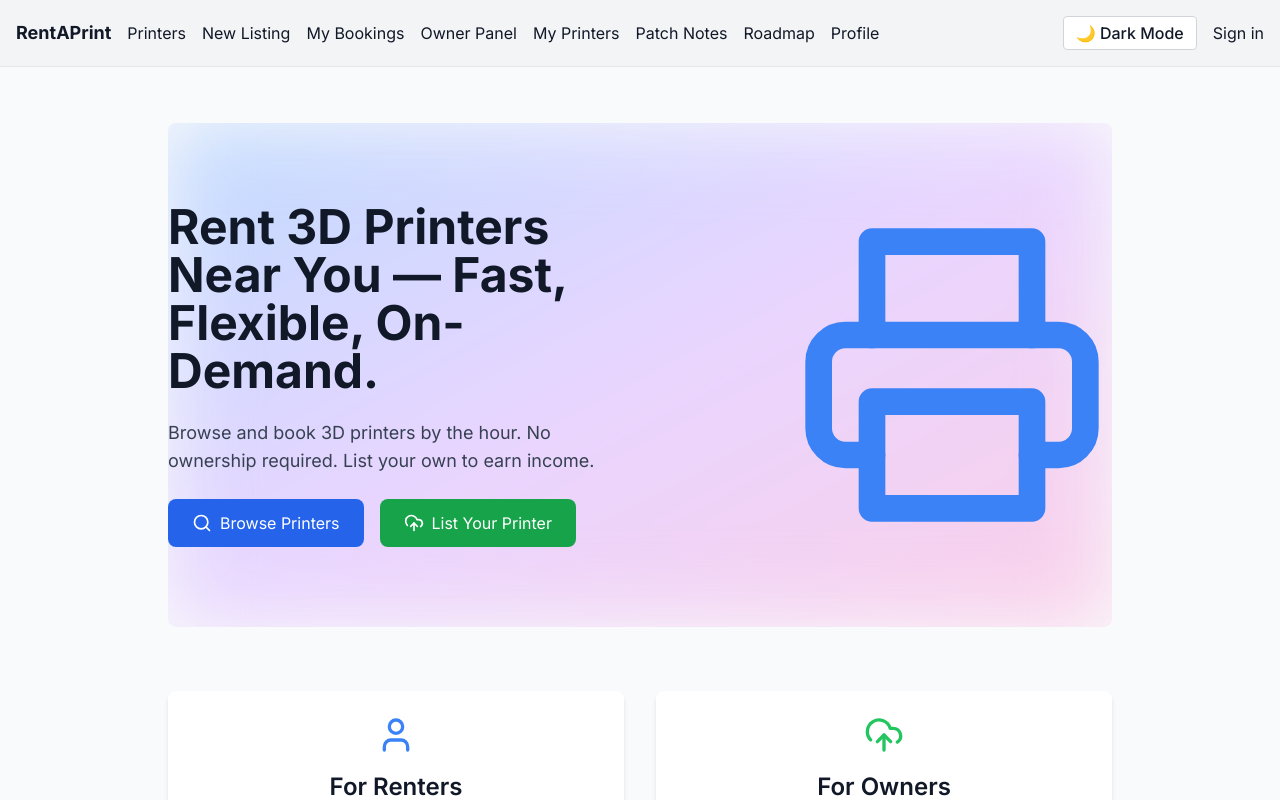
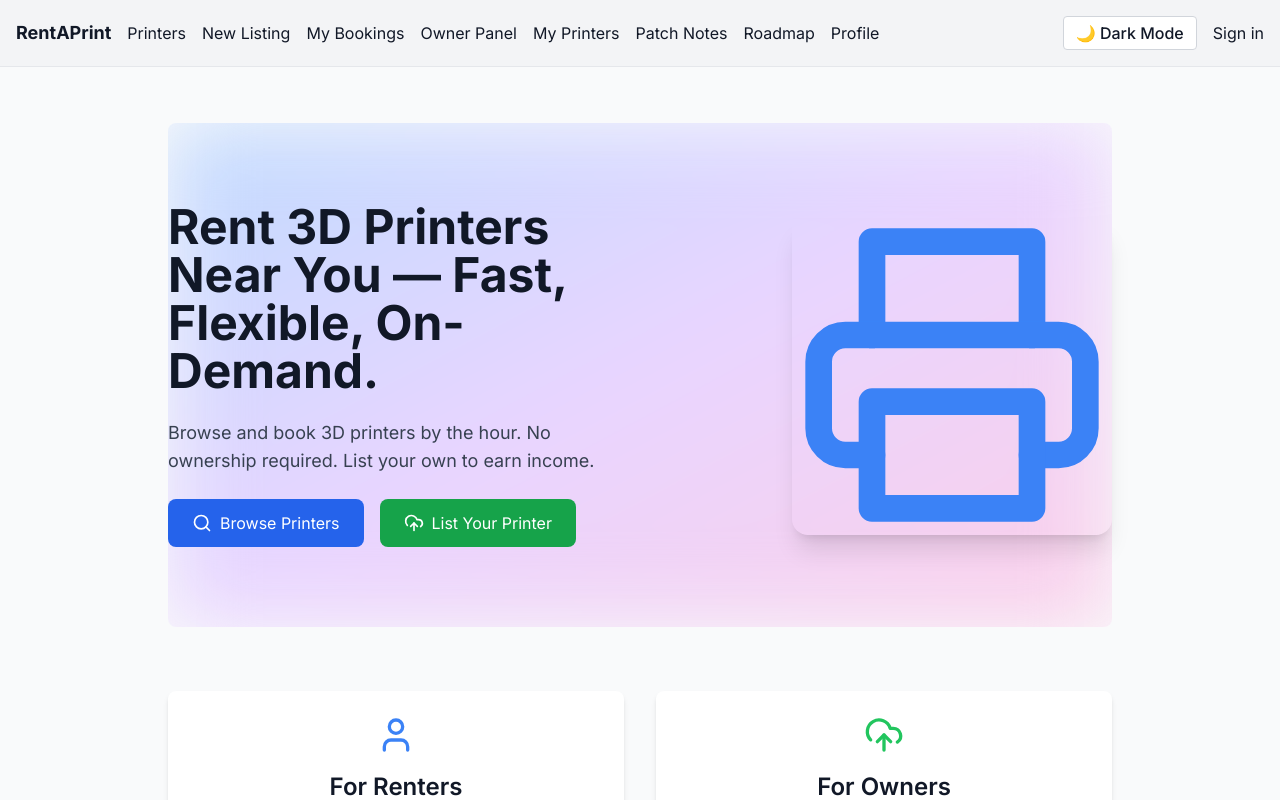
Before and after one commit to materialmatrix3d/rentaprint, a Next.js app: page / in a window 1280 px wide. Shown: the top 800 px of the page. Built offline with nearby package versions, Linux system fonts and the light colour scheme; no server answers.

Commit message:
Improve hero layout

```diff
--- a/app/page.tsx
+++ b/app/page.tsx
@@ -24,7 +24,7 @@ export default function Home() {
             className="w-full h-full bg-gradient-to-br from-blue-200 via-purple-200 to-pink-200 dark:from-blue-900 dark:via-purple-900 dark:to-pink-900 blur-2xl opacity-30"
           />
         </div>
-        <div className="grid md:grid-cols-2 gap-8 items-center">
+        <div className="grid md:grid-cols-2 gap-8 md:gap-12 items-center">
           <div className="space-y-6 text-center md:text-left">
             <h1 className="text-4xl md:text-5xl font-bold">
               Rent 3D Printers Near You — Fast, Flexible, On-Demand.
@@ -54,7 +54,7 @@ export default function Home() {
               initial={{ opacity: 0, y: 20 }}
               animate={{ opacity: 1, y: 0 }}
               transition={{ delay: 0.2, duration: 0.8 }}
-              className="w-64 h-64 md:w-80 md:h-80 flex items-center justify-center"
+              className="w-64 h-64 md:w-80 md:h-80 flex items-center justify-center rounded-2xl shadow-xl"
             >
               <Printer className="w-full h-full text-blue-500 dark:text-blue-400" />
             </motion.div>
```
